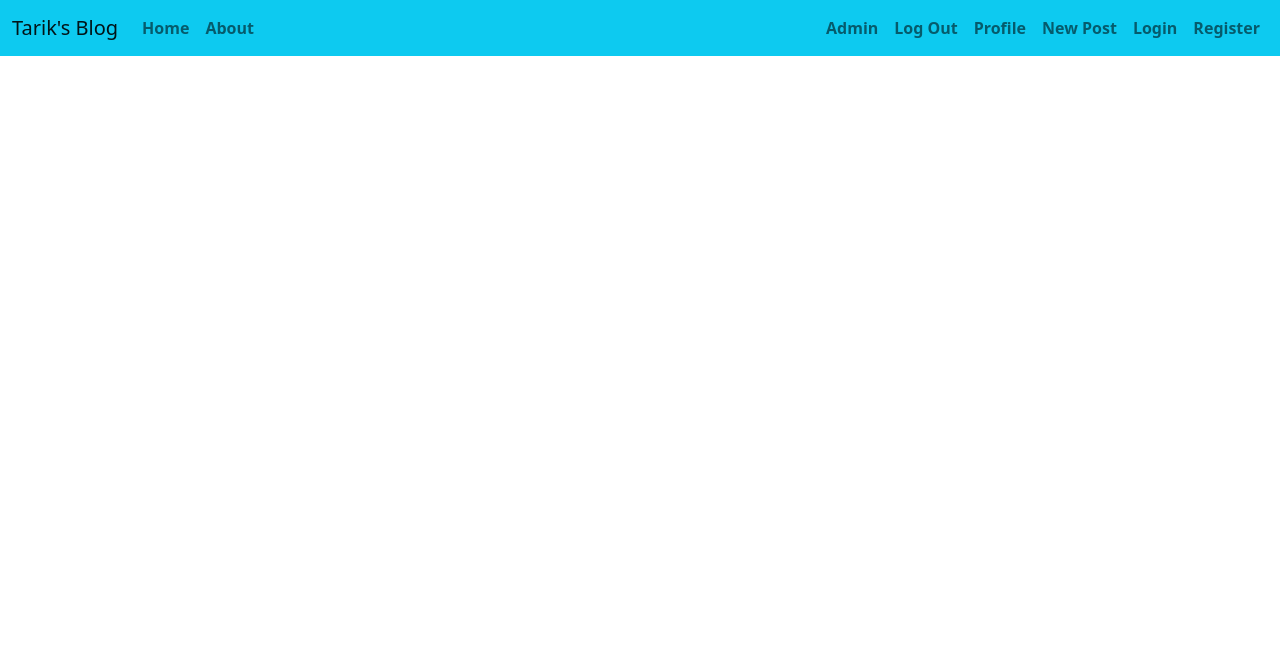
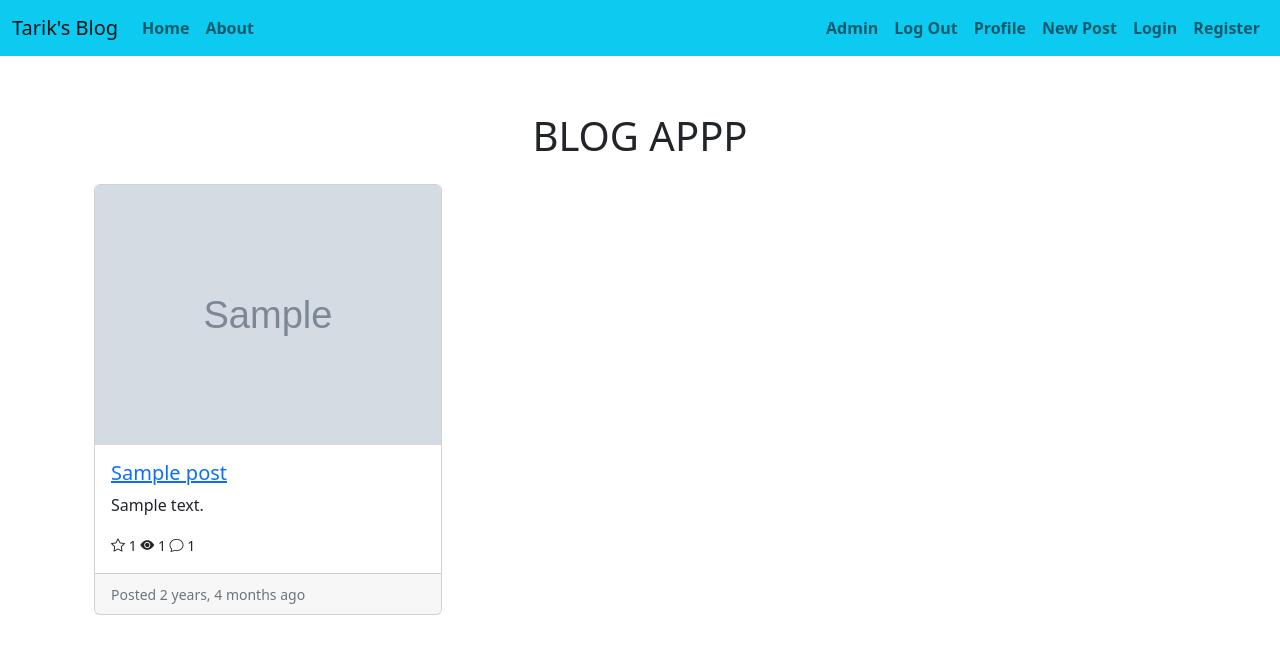
Before and after one commit to tariksitki/Project_Blog_App_Django_Backend, a Django app: page / in a window 1280 px wide. Shown: the top 654 px of the page. Run offline with Django 4.2, Linux system fonts and the light colour scheme; tables that the repository leaves empty hold one stand-in row (values such as "Sample post"); grey boxes marked "Sample" are stand-in pictures; some libraries are stand-ins or nearby versions.

Commit message:
post update completed

```diff
--- a/blog/models.py
+++ b/blog/models.py
@@ -77,9 +77,11 @@ class Post(models.Model):
     def __str__(self):
         return self.title
 
+    #  ana sayfada contentin bir kısmını görüntülemek için
 
 
 
+#### Önemli Not: Admin panel de post olustururken bize category secenegi sunmaz. Cünkü admin panelde her bir tablo yani model ayri bir sekilde ele alinir. Ancak biz her post olusturdugumuzda otomatik olarak category de olusturmamiz gerekir. Cünkü en basitinden update ederken bu iki tablodan geleck bilgi bize muhakkak lazim. Bu nedenle biz create sayfasinda post olustururken iki tabloyu birlestiriyoruz.
 
 class Category(models.Model):
     CHOICES = (
--- a/blog/templates/blog/post_list.html
+++ b/blog/templates/blog/post_list.html
@@ -1,18 +1,52 @@
 <!DOCTYPE html>
 {% extends "base.html" %}
-{% load static %}
+
 <html lang="en">
-<head>
-    <meta charset="UTF-8">
-    <meta http-equiv="X-UA-Compatible" content="IE=edge">
-    <meta name="viewport" content="width=device-width, initial-scale=1.0">
+  <head>
+    <meta charset="UTF-8" />
+    <meta http-equiv="X-UA-Compatible" content="IE=edge" />
+    <meta name="viewport" content="width=device-width, initial-scale=1.0" />
     <title>Document</title>
-</head>
-<body>
+  </head>
+  <body>
     {% block content %}
+    <h1 class="text-center">BLOG APPP</h1>
+    <div class="container">
+      <div class="row row-cols-3">
+        {% for post in posts %}
+        <div class="col-4 mt-3 mb-2">
+          <div class="card">
+            <img
+              src="{{ post.image }}"
+              alt="{{ post.title }}"
+              class="card-img-top"
+            />
+            <div class="card-body">
+              <h5 class="card-title"><a href=""> {{ post.title }} </a></h5>
+              <p class="card-text text-line">
+                {% if post.content|length > 100 %}
+                {{ post.content|slice:"0:200" }} ...
+                 {% else %}
+                  {{ post.content }}
+                {% endif %}
+              </p>
+                <small>
+                    <i class="bi bi-star"></i> {{ post.likeCount }}
+                    <i class="bi bi-eye-fill"></i> {{ post.viewCount }}
+                    <i class="bi bi-chat"></i> {{ post.commentCount }}
+                </small>
+            </div>
 
+            <div class="card-footer">
+                <small class="text-muted">Posted {{ post.publish_date | timesince }} ago</small>
+            </div>
+
+          </div>
+        </div>
+        {% endfor %}
+      </div>
+    </div>
 
     {% endblock content %}
-
-</body>
+  </body>
 </html>
--- a/blog/urls.py
+++ b/blog/urls.py
@@ -1,10 +1,11 @@
 
 from django.urls import path
-from .views import new_post, postListView, post_List
+from .views import new_post, post_List, post_update
 ## Not:  baska bir app den import ederken / ile yada .. ile bir üst klasöre cikmak diye birsey yok. direkt olarak app in adi yatilir ve dod notation yapilir.
 
 urlpatterns = [
    path("", post_List, name="home"),
    path("create/", new_post, name="create"),
+   path("update/<int:id>/", post_update, name="update"),
 
 ]
--- a/blog/views.py
+++ b/blog/views.py
@@ -1,6 +1,6 @@
 from django.shortcuts import redirect, render
 from .forms import NewPostForm, CategoryForm
-from .models import Post, Like, Comment, PostView
+from .models import Post, Like, Comment, PostView, Category
 
 # Create your views here.
 
@@ -12,17 +12,21 @@ def postListView(request):
 
 
 def post_List(request):
-    print(Like.Post)
     posts = Post.objects.all()
+    # print(posts)
     for post in posts:
         # print(post.id)
         ## Önemli: asagida filter icinde yazdigimiz kriterler, model deki class larin attribute larindan geliyor. Karismasin diye kimini kücük kimini büyük yaptik models de tanimlama yaparken.
-        post.likeCount = Like.objects.filter(Post = post.id)
-        post.viewCount = PostView.objects.filter(post = post.id)
-        post.commentCount = Comment.objects.filter()
+        post.likeCount = Like.objects.filter(Post = post.id).count()
+        post.viewCount = PostView.objects.filter(post = post.id).count()
+        post.commentCount = Comment.objects.filter(post_id = post.id).count()
+        # Note: Burada olusturdugumuz 3 degisken db de olusmaz. Bunlar sadece fonksiyonel olarak kullanilirlar.
 
+    context = {
+        "posts" : posts
+    }
 
-    return render(request, "blog/post_list.html")
+    return render(request, "blog/post_list.html", context)
 
 
 
@@ -62,3 +66,33 @@ def new_post(request):
 
     ## eger render yazmayi unutursak; su hatayi aliriz:
     # AttributeError 'tuple' object has no attribute 'get'
+
+
+
+
+
+
+
+## Önemli: post_update  func icerisine gelen id;  urls.py da belirlemis oldugumuz url den gelir. orada <int:id> seklinde buraya id göndermesi yapariz. request in post oldugunu ise template deki form un methodundan belirliyoruz.
+
+def post_update(request, id):
+    post = Post.objects.get(id = id)
+    postCategory = Category.objects.get(post = post)
+    formPost = NewPostForm(instance=post)
+    formCategory = CategoryForm(instance=postCategory)
+
+    if request.method == "POST":
+        formPost = NewPostForm(request.POST, request.FILES, instance=post)
+        formCategory = CategoryForm(request.POST, instance=postCategory)
+
+        if formPost.is_valid() and formCategory.is_valid():
+            formPost.save()
+            formCategory.save()
+            return redirect("home")
+
+    context = {
+        "formPost" : formPost,
+        "formCategory" : formCategory
+    }
+
+    return render(request, "blog/post_update.html", context)
--- a/templates/base.html
+++ b/templates/base.html
@@ -7,6 +7,9 @@
     <meta name="viewport" content="width=device-width, initial-scale=1.0">
     <!-- CSS only -->
 <link href="https://cdn.jsdelivr.net/npm/bootstrap@5.2.0-beta1/dist/css/bootstrap.min.css" rel="stylesheet" integrity="sha384-0evHe/X+R7YkIZDRvuzKMRqM+OrBnVFBL6DOitfPri4tjfHxaWutUpFmBp4vmVor" crossorigin="anonymous">
+
+<!-- icons -->
+<link rel="stylesheet" href="https://cdn.jsdelivr.net/npm/bootstrap-icons@1.8.3/font/bootstrap-icons.css">
 
 {% comment %}
 <link rel="stylesheet" href=" {% static 'blog/css/bootstrap.min.css' %}" />
```
Also changed, not shown: blog/templates/blog/post_update.html (+28 -0 lines).
